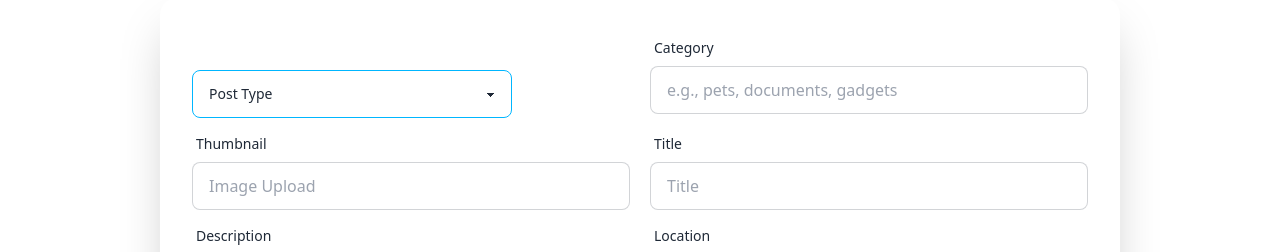
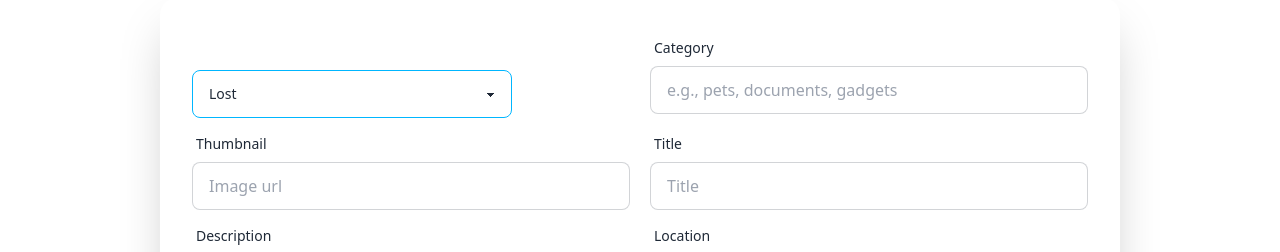
Before and after one commit to faisalahammed01/lost-found-client, a React (Vite) app: page /AddItems in a window 1280 px wide. Shown: the part 274-526 px from the top of the page. Built offline with nearby package versions, Linux system fonts and the light colour scheme; no server answers; sample sign-in values are in the browser's storage.

Commit message:
add-item

```diff
--- a/package.json
+++ b/package.json
@@ -23,7 +23,8 @@
     "react-router-dom": "^7.1.0",
     "react-toastify": "^11.0.2",
     "sort-by": "^1.2.0",
-    "sweetalert": "^2.1.2"
+    "sweetalert": "^2.1.2",
+    "sweetalert2": "^11.15.3"
   },
   "devDependencies": {
     "@eslint/js": "^9.17.0",
--- a/src/Page/AddItems.jsx
+++ b/src/Page/AddItems.jsx
@@ -1,3 +1,48 @@
+import swal from "sweetalert2";
+const handleAdd = (e) => {
+  e.preventDefault();
+
+  const PostType = e.target.PostType.value;
+  const Title = e.target.Title.value;
+  const Category = e.target.Category.value;
+  const Thumbnail = e.target.Thumbnail.value;
+  const description = e.target.description.value;
+  const location = e.target.location.value;
+  const Contact = e.target.Contact.value;
+  const Date = e.target.Date.value;
+
+  const newData = {
+    PostType,
+    Title,
+    Category,
+    Thumbnail,
+    description,
+    location,
+    Contact,
+    Date,
+  };
+
+  // send data to the server and database
+  fetch("http://localhost:5000/addItems", {
+    method: "POST",
+    headers: {
+      "content-type": "application/json",
+    },
+    body: JSON.stringify(newData),
+  })
+    .then((res) => res.json())
+    .then((data) => {
+      if (data.insertedId) {
+        swal.fire({
+          title: "Success!",
+          text: "Campaign added successfully",
+          icon: "success",
+          confirmButtonText: "Ok",
+        });
+        e.target.reset();
+      }
+    });
+};
 const AddItems = () => {
   return (
     <div className="lg:w-3/4 mx-auto">
@@ -9,16 +54,20 @@ const AddItems = () => {
         </p>
       </div>
       <div className="card bg-base-100 w-full shrink-0 shadow-2xl">
-        <form className="card-body">
+        <form onSubmit={handleAdd} className="card-body">
           {/* form first row */}
           <div className="flex flex-col lg:flex-row gap-5">
             <div className="form-control flex-1">
-              <select className="select select-info w-full max-w-xs mt-10">
-                <option disabled selected>
-                  Post Type
+              <select
+                name="PostType"
+                required
+                className="select select-info w-full max-w-xs mt-10"
+              >
+                <option value="" disabled>
+                  Select Post Type
                 </option>
-                <option>Lost</option>
-                <option>Found</option>
+                <option value="Lost">Lost</option>
+                <option value="Found">Found</option>
               </select>
             </div>
             <div className="form-control flex-1">
@@ -42,8 +91,8 @@ const AddItems = () => {
               </label>
               <input
                 type="url"
-                name="Thumbnail "
-                placeholder="Image Upload"
+                name="Thumbnail"
+                placeholder="Image url"
                 className="input input-bordered"
                 required
               />
@@ -80,8 +129,8 @@ const AddItems = () => {
                 <span className="label-text">Location</span>
               </label>
               <input
-                type="Location"
-                name="title"
+                type="text"
+                name="location"
                 placeholder="Location where the item was lost or found"
                 className="input input-bordered"
                 required
@@ -96,7 +145,7 @@ const AddItems = () => {
               </label>
               <input
                 type="text"
-                name="Contact Information"
+                name="Contact"
                 placeholder="user details"
                 className="input input-bordered"
                 required
```
Also changed, not shown: 1 other file (tests, documents, lock files or other folders).
